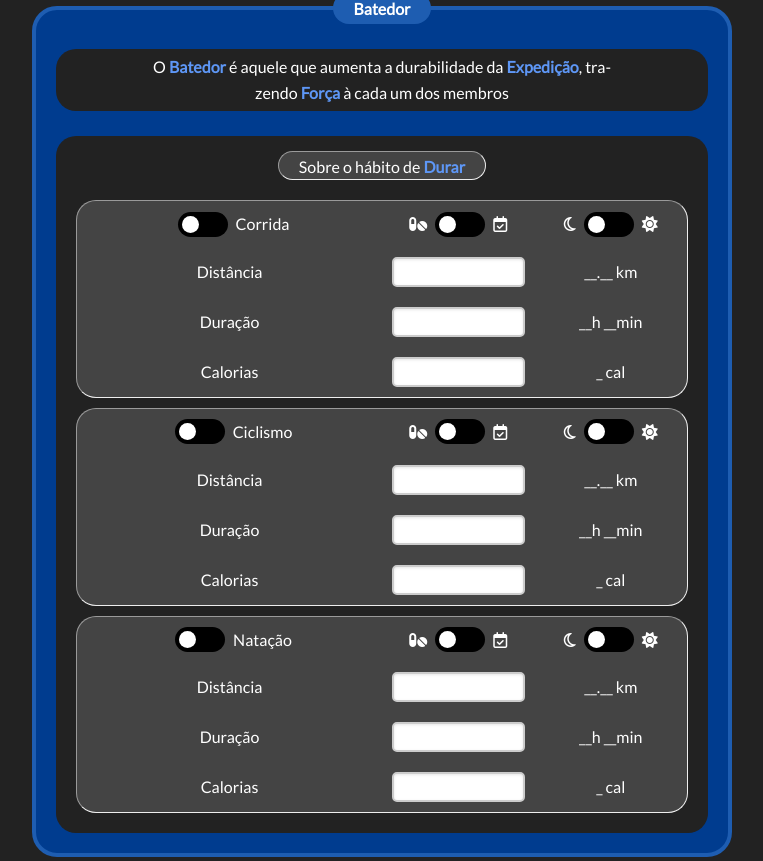
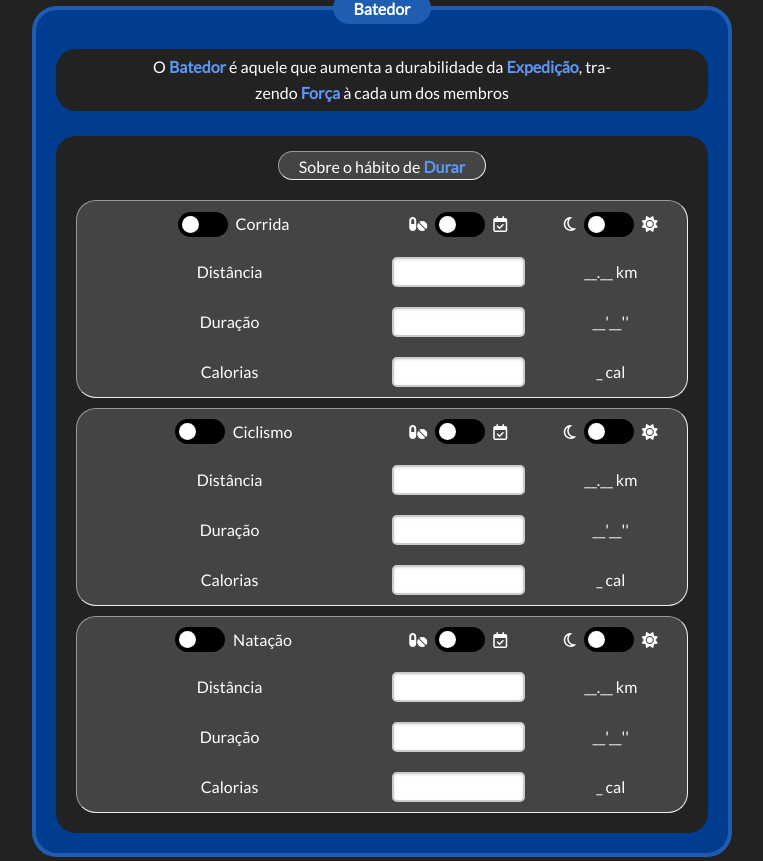
Before and after one commit to Matheus-Homem/EnduranceProject, a Flask app: page /test/ in a window 1280 px wide. Shown: the part 4518-5379 px from the top of the page, without its empty margins (258-1021 px from the left). Run offline with Flask 3, Linux system fonts and the light colour scheme; some libraries are stand-ins or nearby versions.

Commit message:
feat: Update duration output format in scout.html

```diff
--- a/src/web/templates/partlets/strength/scout.html
+++ b/src/web/templates/partlets/strength/scout.html
@@ -51,9 +51,9 @@
                 <div class="flex-cell cell-50">Duração</div>
                 <div class="flex-cell cell-25">
                     <input type="number" name="time_strength_scout_runningDuration" minlength="3" maxlength="4"
-                        oninput="RunningDurationOutput.value = formatValue(time_strength_scout_runningDuration.value, 'time')">
+                        oninput="RunningDurationOutput.value = formatValue(time_strength_scout_runningDuration.value, 'exercise')">
                 </div>
-                <div class="flex-cell cell-25"><output id="RunningDurationOutput">__h __min</output></div>
+                <div class="flex-cell cell-25"><output id="RunningDurationOutput">__'__''</output></div>
             </div>
             <div class="flex-row">
                 <div class="flex-cell cell-50">Calorias</div>
@@ -102,9 +102,9 @@
                 <div class="flex-cell cell-50">Duração</div>
                 <div class="flex-cell cell-25">
                     <input type="number" name="time_strength_scout_bikingDuration" minlength="3" maxlength="4"
-                        oninput="bikingDurationOutput.value = formatValue(time_strength_scout_bikingDuration.value, 'time')">
+                        oninput="bikingDurationOutput.value = formatValue(time_strength_scout_bikingDuration.value, 'exercise')">
                 </div>
-                <div class="flex-cell cell-25"><output id="bikingDurationOutput">__h __min</output></div>
+                <div class="flex-cell cell-25"><output id="bikingDurationOutput">__'__''</output></div>
             </div>
             <div class="flex-row">
                 <div class="flex-cell cell-50">Calorias</div>
@@ -153,9 +153,9 @@
                 <div class="flex-cell cell-50">Duração</div>
                 <div class="flex-cell cell-25">
                     <input type="number" name="time_strength_scout_swimmingDuration" minlength="3" maxlength="4"
-                        oninput="swimmingDurationOutput.value = formatValue(time_strength_scout_swimmingDuration.value, 'time')">
+                        oninput="swimmingDurationOutput.value = formatValue(time_strength_scout_swimmingDuration.value, 'exercise')">
                 </div>
-                <div class="flex-cell cell-25"><output id="swimmingDurationOutput">__h __min</output></div>
+                <div class="flex-cell cell-25"><output id="swimmingDurationOutput">__'__''</output></div>
             </div>
             <div class="flex-row">
                 <div class="flex-cell cell-50">Calorias</div>
```
